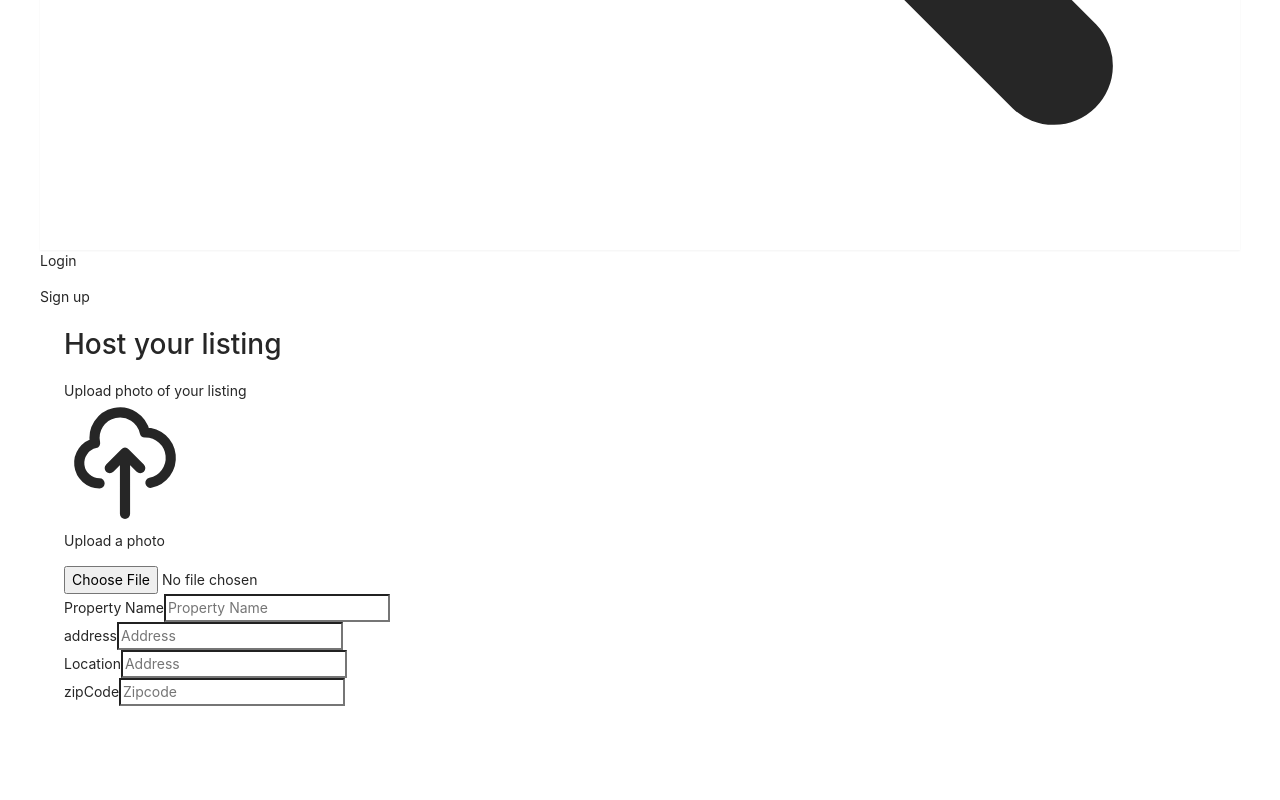
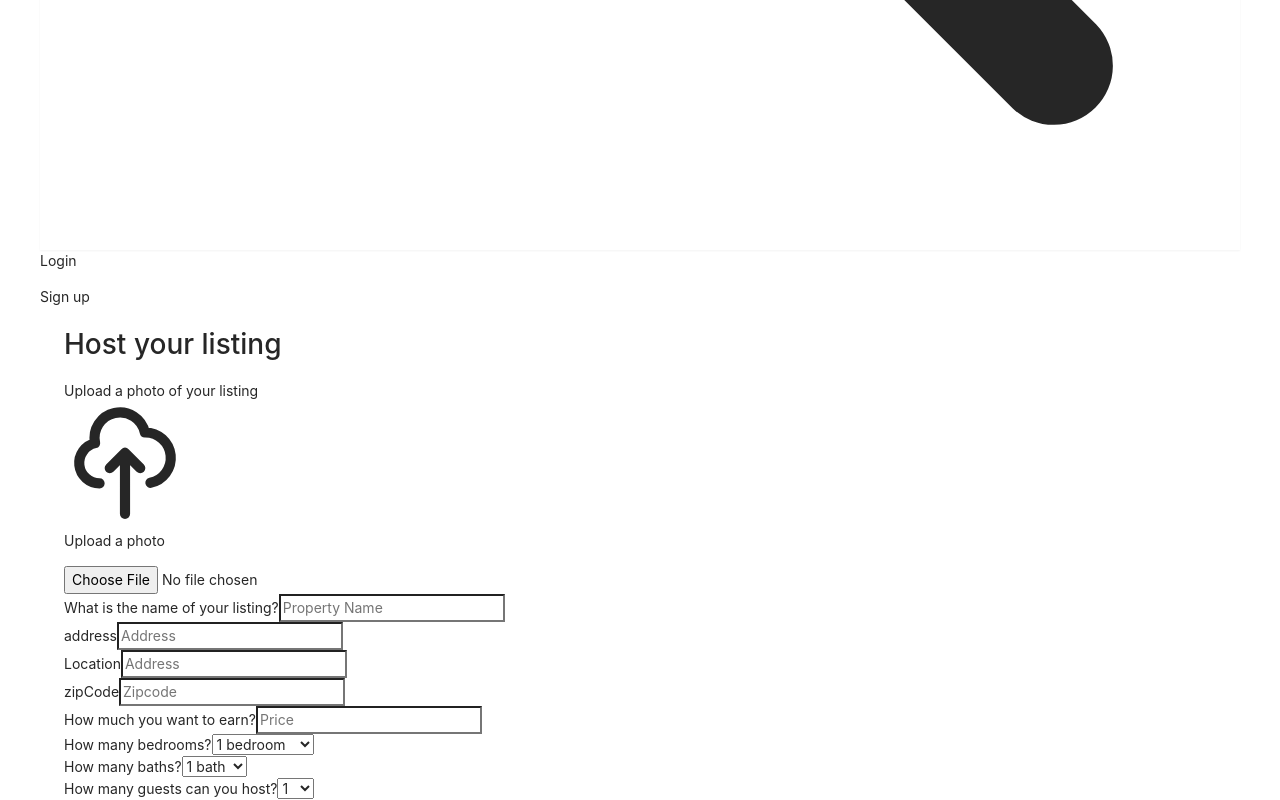
Before and after one commit to henrymoland/vacafully, a Next.js app: page /Host in a window 1280 px wide. Shown: the part 968-1768 px from the top of the page. Before the commit the page ends 1674 px from the top, so only its background shows below. Built offline with nearby package versions, Linux system fonts and the light colour scheme; what @badrap/bar-of-progress would draw is missing.

Commit message:
Worked more on hosting form. Added price and bed inputs

```diff
--- a/pages/Host.js
+++ b/pages/Host.js
@@ -34,7 +34,7 @@ function Host() {
               {/* UPLOAD IMAGE -- LEFT SIDE --*/}
               <div>
                 <label className="block uppercase tracking-wide text-gray-700 font-bold text-xs mb-6">
-                  Upload photo of your listing
+                  Upload a photo of your listing
                 </label>
                 <div className="flex items-center justify-center md:w-[500px] lg:w-[600px]">
                   <label className="flex flex-col w-full md:h-[400px] lg:h-[460px] border-4 rounded border-yellow-200 border-dashed hover:bg-gray-100 hover:border-gray-300">
@@ -67,11 +67,11 @@ function Host() {
                 {/* PROPERTY NAME  */}
                 <div className="mb-10">
                   <label className="block uppercase tracking-wide text-gray-700 font-bold text-xs mb-6">
-                    Property Name
+                    What is the name of your listing?
                   </label>
                   <input
                     placeholder="Property Name"
-                    className="bg-gray-200 appearance-none border border-gray-200 rounded w-full py-3 px-4 text-gray-700 leading-tight focus:outline-none focus:bg-white focus:border-gray-300"
+                    className="bg-white appearance-none border border-gray-200 rounded w-full py-3 px-4 text-gray-700 leading-tight focus:outline-none focus:bg-white focus:border-yellow-300"
                     id="title"
                     type="text"
                     value={propertyName}
@@ -86,7 +86,7 @@ function Host() {
                   </label>
                   <input
                     placeholder="Address"
-                    className="bg-gray-200 appearance-none border border-gray-200 rounded w-full py-3 px-4 text-gray-700 leading-tight focus:outline-none focus:bg-white focus:border-gray-300"
+                    className="bg-white appearance-none border border-gray-200 rounded w-full py-3 px-4 text-gray-700 leading-tight focus:outline-none focus:bg-white focus:border-yellow-300"
                     id="title"
                     type="text"
                     value={address}
@@ -101,7 +101,7 @@ function Host() {
                     </label>
                     <input
                       placeholder="Address"
-                      className="bg-gray-200 appearance-none border border-gray-200 rounded w-full py-3 px-4 text-gray-700 leading-tight focus:outline-none focus:bg-white focus:border-gray-300"
+                      className="bg-white appearance-none border border-gray-200 rounded w-full py-3 px-4 text-gray-700 leading-tight focus:outline-none focus:bg-white focus:border-yellow-300"
                       id="title"
                       type="text"
                       value={location}
@@ -115,12 +115,105 @@ function Host() {
                     </label>
                     <input
                       placeholder="Zipcode"
-                      className="bg-gray-200 appearance-none border border-gray-200 rounded w-1/4 py-3 px-4 text-gray-700 leading-tight focus:outline-none focus:bg-white focus:border-gray-300"
+                      className="bg-white appearance-none border border-gray-200 rounded w-[100px] py-3 px-4 text-gray-700 leading-tight focus:outline-none focus:bg-white focus:border-yellow-300"
                       id="title"
                       type="text"
                       value={zipCode}
                       onChange={(e) => setZipCode(e.target.value)}
                     />
+                  </div>
+                </div>
+
+                {/* PRICE */}
+                <div className="flex">
+                  <div className="mb-10 flex-grow">
+                    <label className="block uppercase tracking-wide text-gray-700 font-bold text-xs mb-6">
+                      How much you want to earn?
+                    </label>
+
+                    <input
+                      placeholder="Price"
+                      className="bg-white appearance-none border border-gray-200 rounded w-full py-3 px-4 text-gray-700 leading-tight focus:outline-none focus:bg-white focus:border-yellow-300"
+                      id="title"
+                      type="number"
+                      value={price}
+                      onChange={(e) => setPrice(e.target.value)}
+                    />
+                  </div>
+                </div>
+
+                {/* BED */}
+                <div className="flex">
+                  <div className="mb-10 flex-grow">
+                    <label className="block uppercase tracking-wide text-gray-700 font-bold text-xs mb-6">
+                      How many bedrooms?
+                    </label>
+                    <select
+                      placeholder="Beds"
+                      className="bg-white appearance-none border border-gray-200 rounded w-full py-3 px-4 text-gray-700 leading-tight focus:outline-none focus:bg-white focus:border-yellow-300"
+                      id="beds"
+                      type="number"
+                      value={beds}
+                      onChange={(e) => setBeds(e.target.value)}
+                    >
+                      <option>1 bedroom</option>
+                      <option>2 bedrooms</option>
+                      <option>3 bedrooms</option>
+                      <option>4 bedroom</option>
+                      <option>5 bedrooms</option>
+                      <option>6 bedrooms</option>
+                    </select>
+                  </div>
+
+                  {/* BATH */}
+                  <div className="mb-10 ml-2">
+                    <label className="block uppercase tracking-wide text-gray-700 font-bold text-xs mb-6">
+                      How many baths?
+                    </label>
+                    <select
+                      placeholder="Bath"
+                      className="bg-white appearance-none border border-gray-200 rounded w-full py-3 px-4 text-gray-700 leading-tight focus:outline-none focus:bg-white focus:border-yellow-300"
+                      id="bath"
+                      type="number"
+                      value={bath}
+                      onChange={(e) => setBath(e.target.value)}
+                    >
+                      <option>1 bath</option>
+                      <option>2 bath</option>
+                      <option>3 bath</option>
+                      <option>4 bath</option>
+                    </select>
+                  </div>
+
+                  {/* # OF GUEST */}
+                  <div className="mb-10 ml-2">
+                    <label className="block uppercase tracking-wide text-gray-700 font-bold text-xs mb-6">
+                      How many guests can you host?
+                    </label>
+                    <select
+                      placeholder="Bath"
+                      className="bg-white appearance-none border border-gray-200 rounded w-full py-3 px-4 text-gray-700 leading-tight focus:outline-none focus:bg-white focus:border-yellow-300"
+                      id="bath"
+                      type="number"
+                      value={bath}
+                      onChange={(e) => setBath(e.target.value)}
+                    >
+                      <option>1</option>
+                      <option>2</option>
+                      <option>3</option>
+                      <option>4</option>
+                      <option>5</option>
+                      <option>6</option>
+                      <option>7</option>
+                      <option>8</option>
+                      <option>9</option>
+                      <option>10</option>
+                      <option>11</option>
+                      <option>12</option>
+                      <option>13</option>
+                      <option>14</option>
+                      <option>15</option>
+                    </select>
                   </div>
                 </div>
               </div>
```
